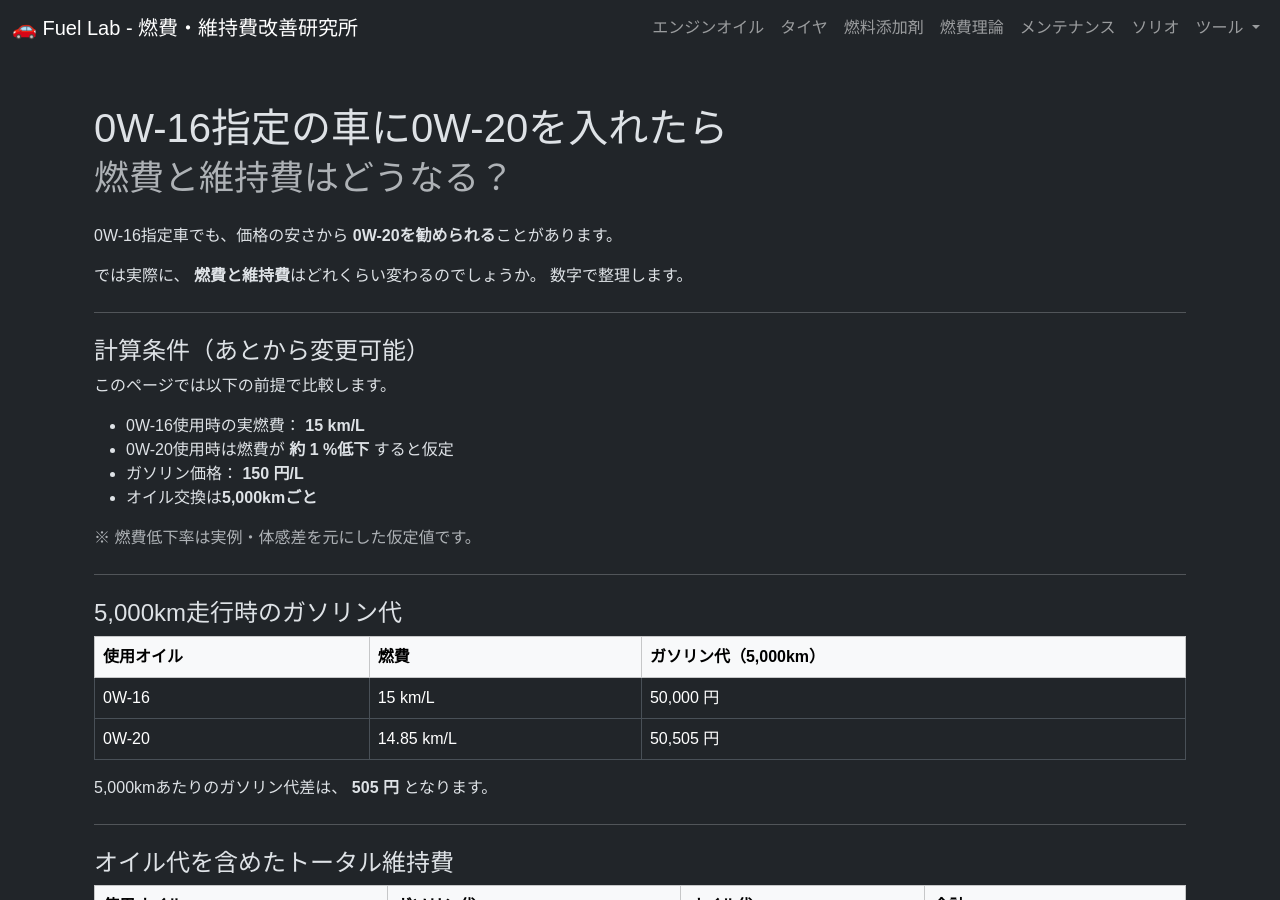
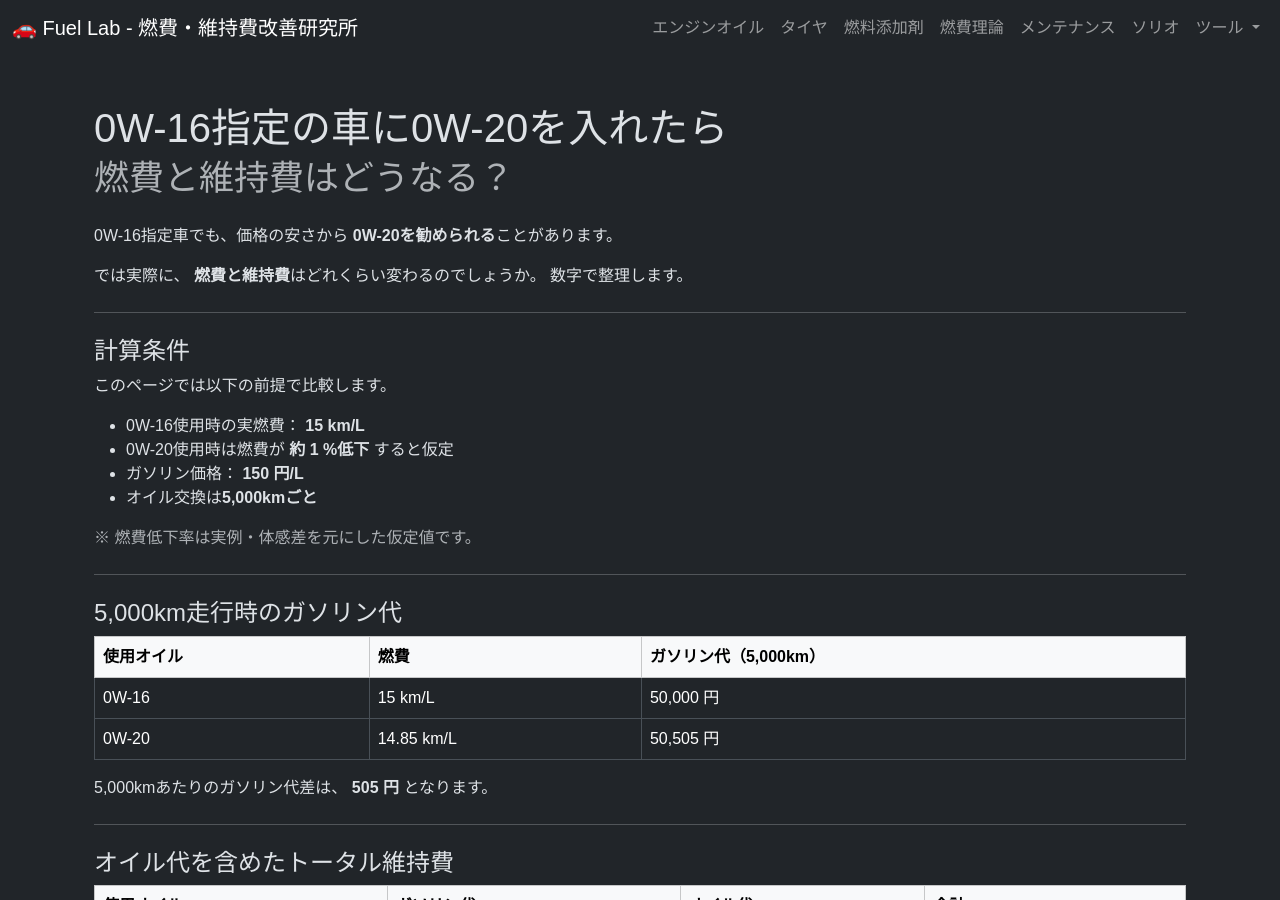
Before and after one commit to funyapar-org/fuel-lab, a Jekyll site: the page built from _knowledge/0w16-vs-0w20-cost.md, in a window 1280 px wide and 900 px high. Built offline with Jekyll 4.4.1, drawn with Linux system fonts in a browser that asks for light colours.

Commit message:
0w16-vs-0w20-cost.md を更新

```diff
--- a/_knowledge/0w16-vs-0w20-cost.md
+++ b/_knowledge/0w16-vs-0w20-cost.md
@@ -35,7 +35,7 @@ tags:
 
   <hr class="my-4">
 
-  <h2 class="h4 mt-4">計算条件（あとから変更可能）</h2>
+  <h2 class="h4 mt-4">計算条件</h2>
 
   <script>
     /* ===== 計算用変数 ===== */
```
